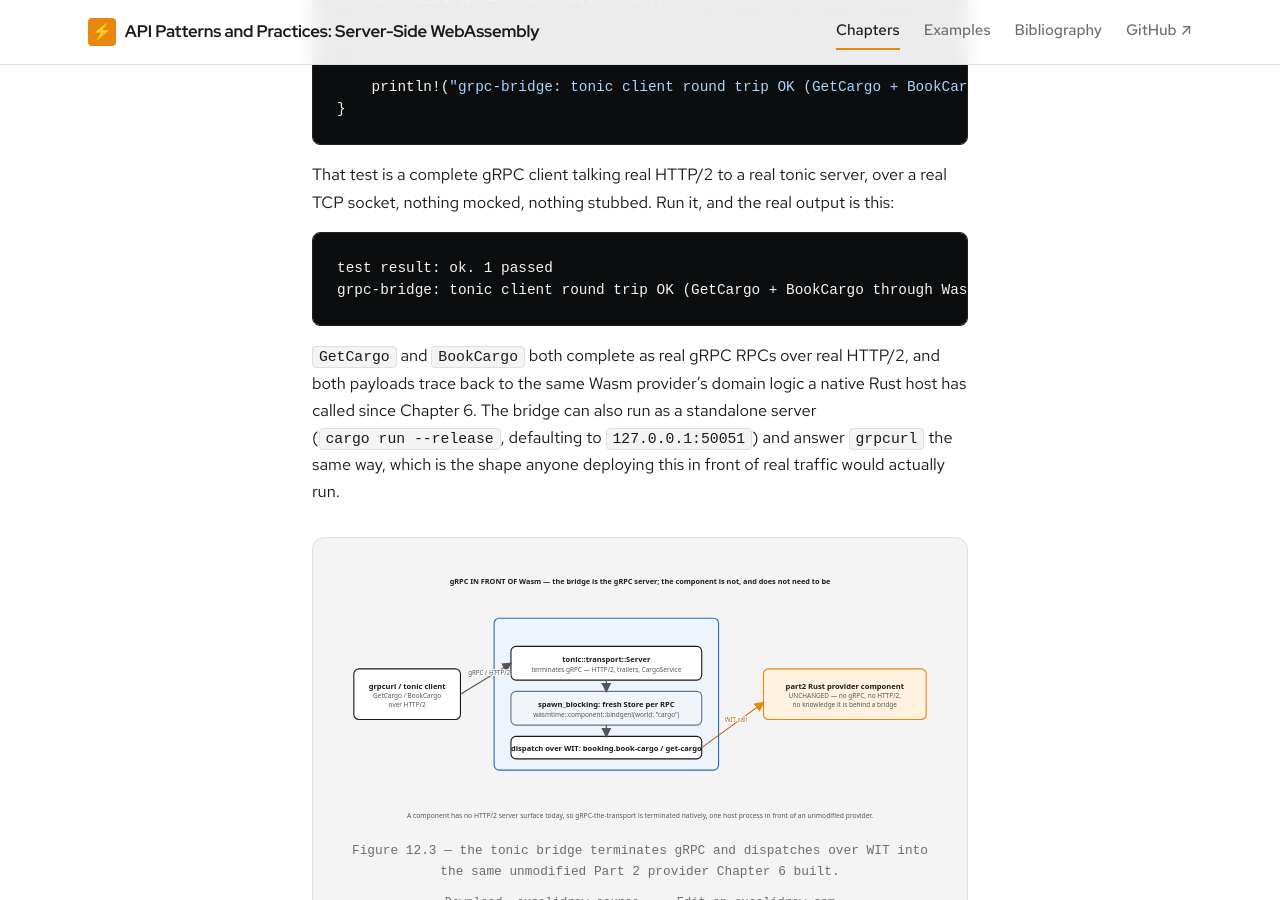
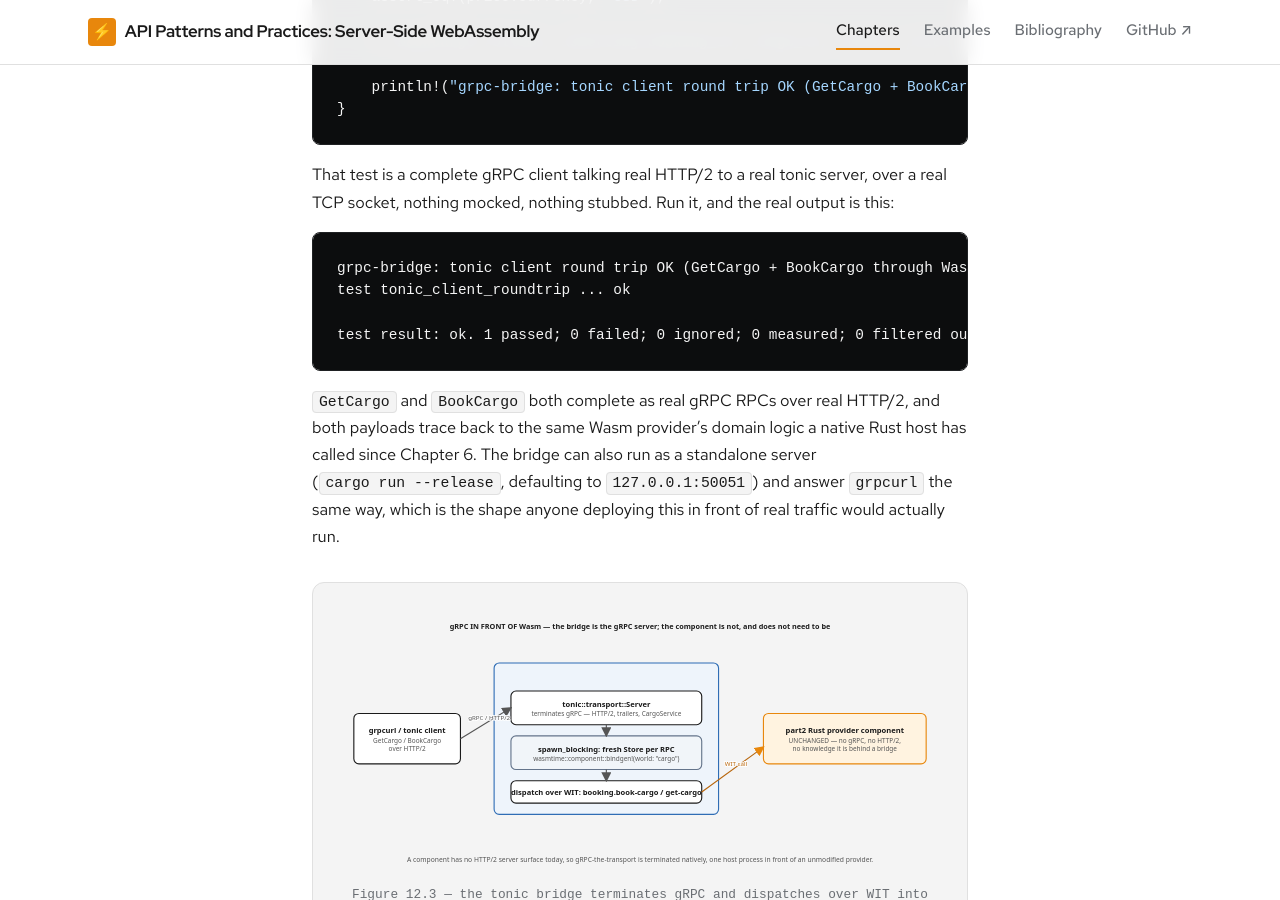
Before and after one commit to patterncatalyst/cn-patterns-and-practices-webassembly, a Jekyll site: the page built from _docs/12-grpc-with-wasm.md, in a window 1280 px wide and 900 px high, scrolled down 18433 px. Built offline with Jekyll 4.4.1, drawn with Linux system fonts in a browser that asks for light colours; some web fonts are replaced.

Commit message:
r04: clear validator nit — ch12 cargo test-result output shown in real order + full form

````diff
--- a/_docs/12-grpc-with-wasm.md
+++ b/_docs/12-grpc-with-wasm.md
@@ -533,8 +533,10 @@
 That test is a complete gRPC client talking real HTTP/2 to a real tonic server, over a real TCP socket, nothing mocked, nothing stubbed. Run it, and the real output is this:
 
 ```
-test result: ok. 1 passed
 grpc-bridge: tonic client round trip OK (GetCargo + BookCargo through Wasm)
+test tonic_client_roundtrip ... ok
+
+test result: ok. 1 passed; 0 failed; 0 ignored; 0 measured; 0 filtered out
 ```
 
 `GetCargo` and `BookCargo` both complete as real gRPC RPCs over real HTTP/2, and both payloads trace back to the same Wasm provider's domain logic a native Rust host has called since Chapter 6. The bridge can also run as a standalone server (`cargo run --release`, defaulting to `127.0.0.1:50051`) and answer `grpcurl` the same way, which is the shape anyone deploying this in front of real traffic would actually run.
````
